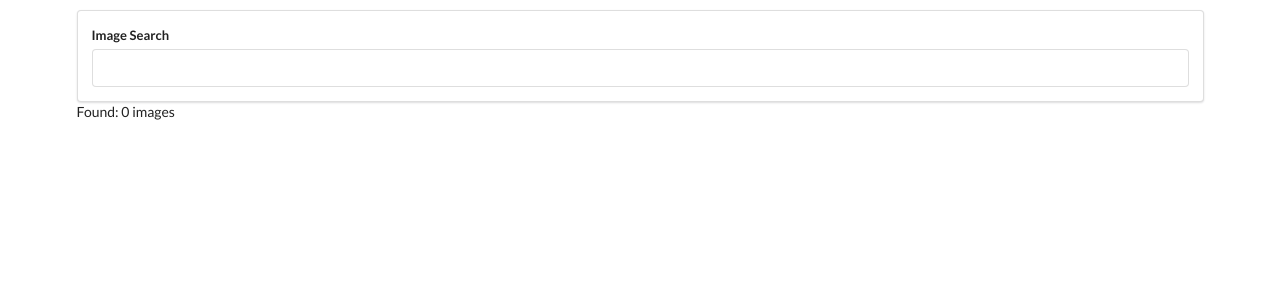
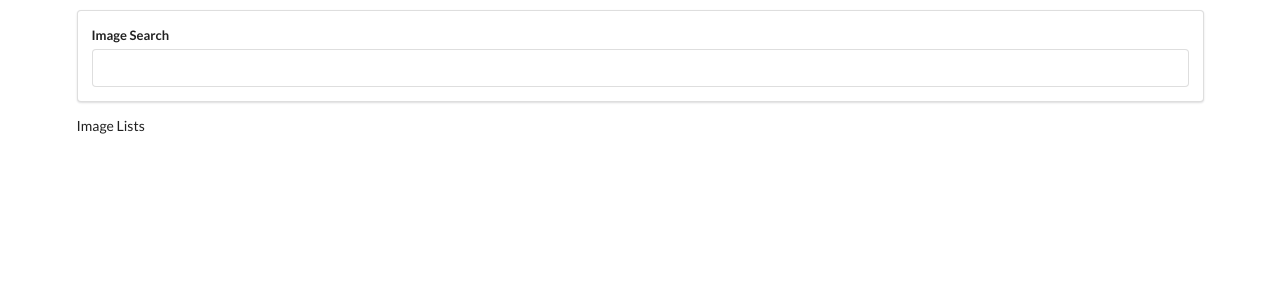
Before and after one commit to saharsolt/Modern-React-with-Redux, a React (Create React App) app in the folder 004_-_handling user events/: page / in a window 1280 px wide. Shown: the top 300 px of the page. Built offline with nearby package versions, Linux system fonts and the light colour scheme.

Commit message:
ImageList

```diff
--- a/004_-_handling user events/src/components/App.js
+++ b/004_-_handling user events/src/components/App.js
@@ -1,6 +1,7 @@
 import React from "react";
 import unsplash from "../api/unsplash";
 import SearchBar from "./SearchBar";
+import ImageList from "./ImageList";
 
 class App extends React.Component {
   state = { images: [] };
@@ -18,7 +19,7 @@
     return (
       <div className="ui container" style={{ marginTop: "10px" }}>
         <SearchBar onSubmit={this.onSearchSubmit} />
-        Found: {this.state.images.length} images
+        <ImageList images={this.state.images} />
       </div>
     );
   }
--- /dev/null
+++ b/004_-_handling user events/src/components/ImageList.js
@@ -0,0 +1,8 @@
+import React from "react";
+
+const ImageList = (props) => {
+  console.log(props.images);
+  return <div>Image Lists</div>;
+};
+
+export default ImageList;
```
